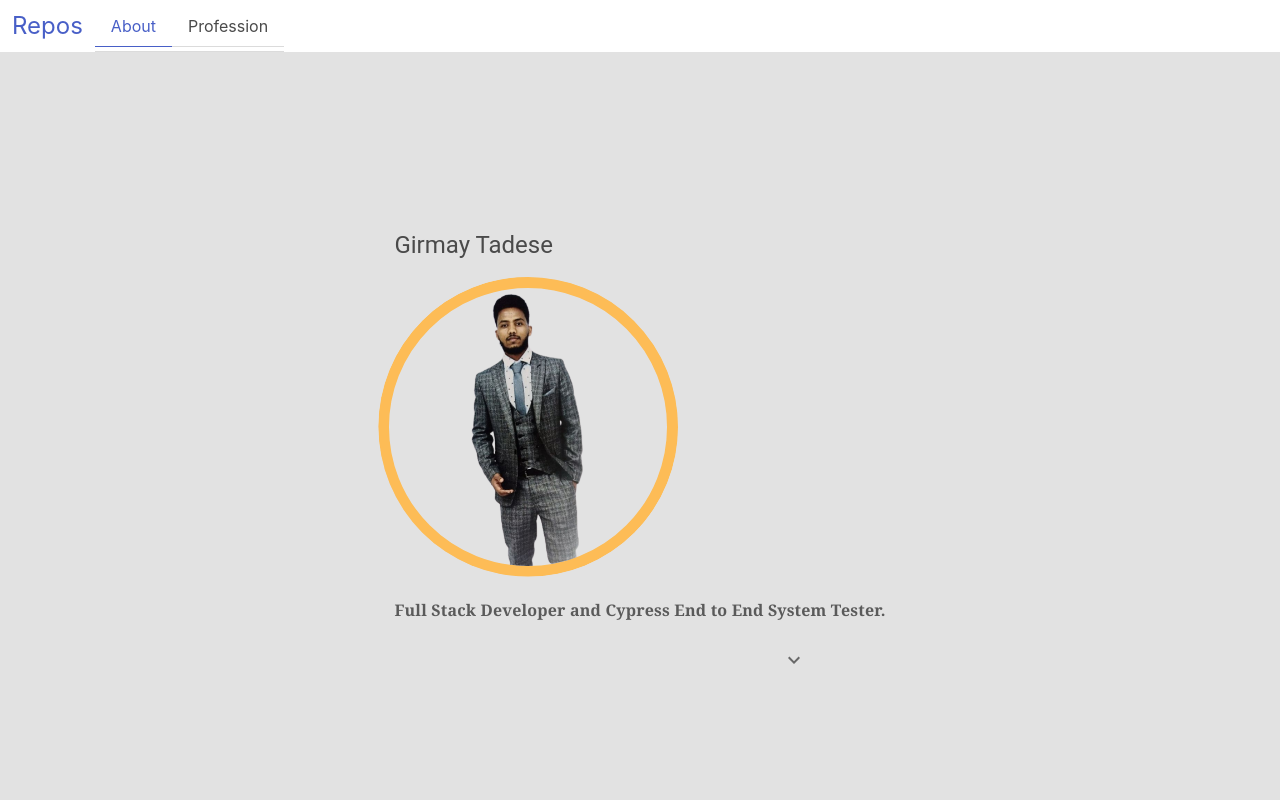
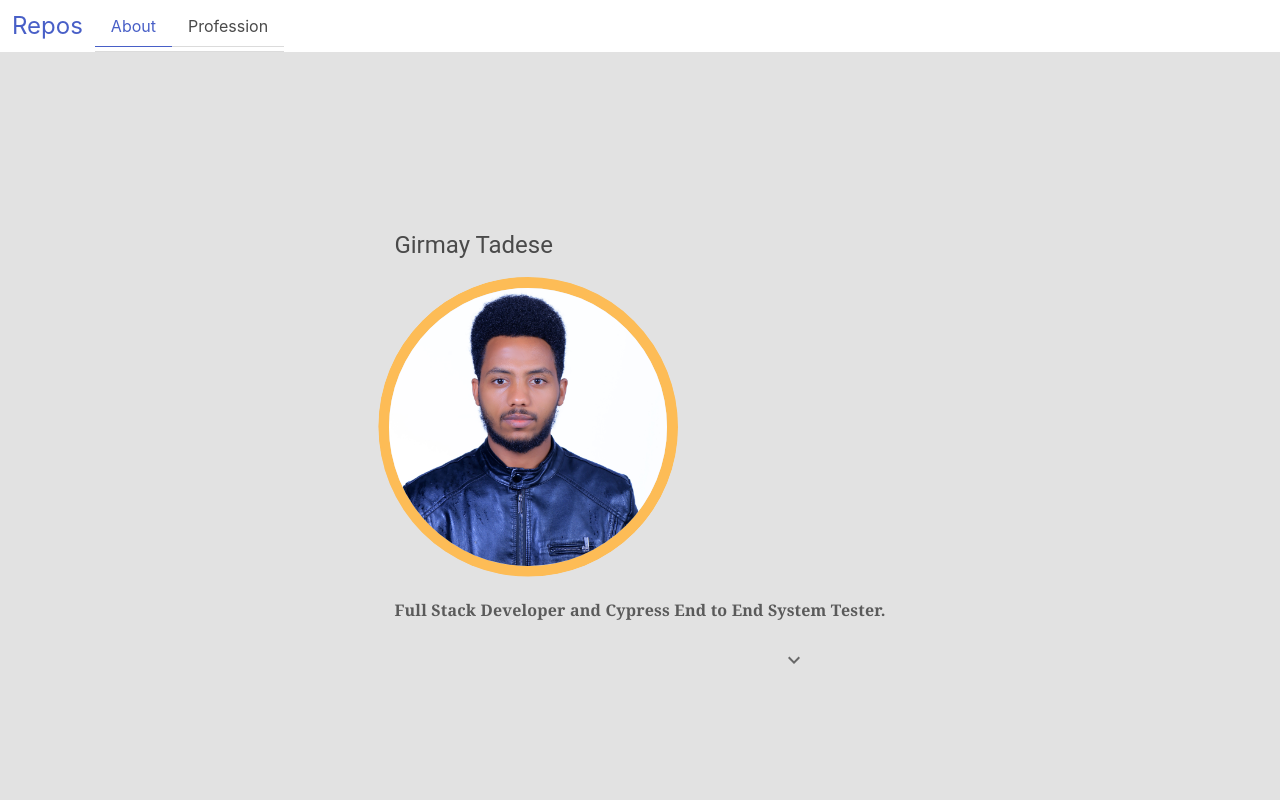
Before and after one commit to PopGirma1/portfolio, a React (Create React App) app: page / in a window 1280 px wide. Shown: the top 800 px of the page. Built offline with nearby package versions, Linux system fonts and the light colour scheme.

Commit message:
complete resume

```diff
--- a/src/components/About.js
+++ b/src/components/About.js
@@ -1,86 +1,14 @@
-
-// import * as React from 'react';
-// import Box from '@mui/material/Box';
-// import Card from '@mui/material/Card';
-// import CardActions from '@mui/material/CardActions';
-// import CardContent from '@mui/material/CardContent';
-// import Button from '@mui/material/Button';
-// import Typography from '@mui/material/Typography';
-
-// const bull = (
-//     <Box
-//         component="span"
-//         sx={{ display: 'inline-block', mx: '2px', transform: 'scale(0.8)' }}
-//     >
-//         •
-//     </Box>
-// );
-
-// const card = (
-//     <div className="about-page">
-//         <CardContent className="about-content">
-//             <div>
-//                 <img className="welcome-pic" src={process.env.PUBLIC_URL + '/image/girmay.png'} alt="Abel Zemo Profile Picture" />
-//             </div>
-
-//             <Typography sx={{ fontSize: 14 }} color="text.secondary" gutterBottom>
-//                 Hello, <h1>I am Girmay</h1>
-//                 Full Stack Developer and Cypress End to End System Tester.
-//                 I am highly interested to apply for the job opportunity at your organization and I
-//                 hope to anticipate a positive response from you soon.
-//                 Would you kindly keep me at the forefront of your mind, as I am very much
-//                 genuine in my desire to join and share your organization.
-//                 Hopefully, I would highly appreciate it at any given date and time convenient
-//                 for you.
-//                 I am looking forward for your prompt consideration and approval in this matter,
-//                 as I will be glad to offer and provide my abilities and qualifications to your
-//                 organization.
-//                 Please find attached a copy of my curriculum vitae, which outlines my
-//                 personal details and educational background.
-//             </Typography>
-
-//             <Typography sx={{ mb: 1.5 }} color="text.secondary">
-//                 I am looking forward to work in a comparative and productive company, in order to
-//                 improve my skills, increase my knowledge in my field of study and experience, and to
-//                 be able to demonstrate highest levels of excellence and efficient work through a
-//                 complete teamwork; I am eager to learn whatever I need to finish work successfully.
-
-//             </Typography>
-//         </CardContent>
-//         <CardActions>
-//             <Button size="small">Learn More</Button>
-//         </CardActions>
-//     </div>
-// );
-
-// function About() {
-//     return (
-//         <Box sx={{ minWidth: 275 }}>
-//             <Card variant="outlined">{card}</Card>
-//         </Box>
-//     );
-// }
-
-// export default About;
-
-
 
 import * as React from 'react';
 import { styled } from '@mui/material/styles';
-import Card from '@mui/material/Card';
 import CardHeader from '@mui/material/CardHeader';
 import CardMedia from '@mui/material/CardMedia';
 import CardContent from '@mui/material/CardContent';
 import CardActions from '@mui/material/CardActions';
 import Collapse from '@mui/material/Collapse';
-import Avatar from '@mui/material/Avatar';
 import IconButton from '@mui/material/IconButton';
 import Typography from '@mui/material/Typography';
-import { red } from '@mui/material/colors';
-import FavoriteIcon from '@mui/icons-material/Favorite';
-import ShareIcon from '@mui/icons-material/Share';
 import ExpandMoreIcon from '@mui/icons-material/ExpandMore';
-import MoreVertIcon from '@mui/icons-material/MoreVert';
 
 const ExpandMore = styled((props) => {
     const { expand, ...other } = props;
@@ -110,7 +38,7 @@ export default function About() {
 
                     <CardMedia>
                         <div>
-                            <img className="welcome-pic" src={process.env.PUBLIC_URL + '/image/girmay.png'} alt="Abel Zemo Profile Picture" />
+                            <img className="welcome-pic" src={process.env.PUBLIC_URL + '/image/girmay.JPG'} alt="Abel Zemo Profile Picture" />
                         </div>
                     </CardMedia>
                     <CardContent>
--- a/src/components/profession.js
+++ b/src/components/profession.js
@@ -20,7 +20,7 @@ export default function Profession() {
                 </div>
 
                 <div className='profession-left-section2'>
-                    <img className="resume-pic" src={process.env.PUBLIC_URL + '/image/girmay.png'} alt="Abel Zemo Profile Picture" />
+                    <img className="resume-pic" src={process.env.PUBLIC_URL + '/image/girmay.JPG'} alt="Abel Zemo Profile Picture" />
                 </div>
 
                 <div className='profession-left-section3'>
```
Also changed, not shown: public/image/girmay.JPG (added).
